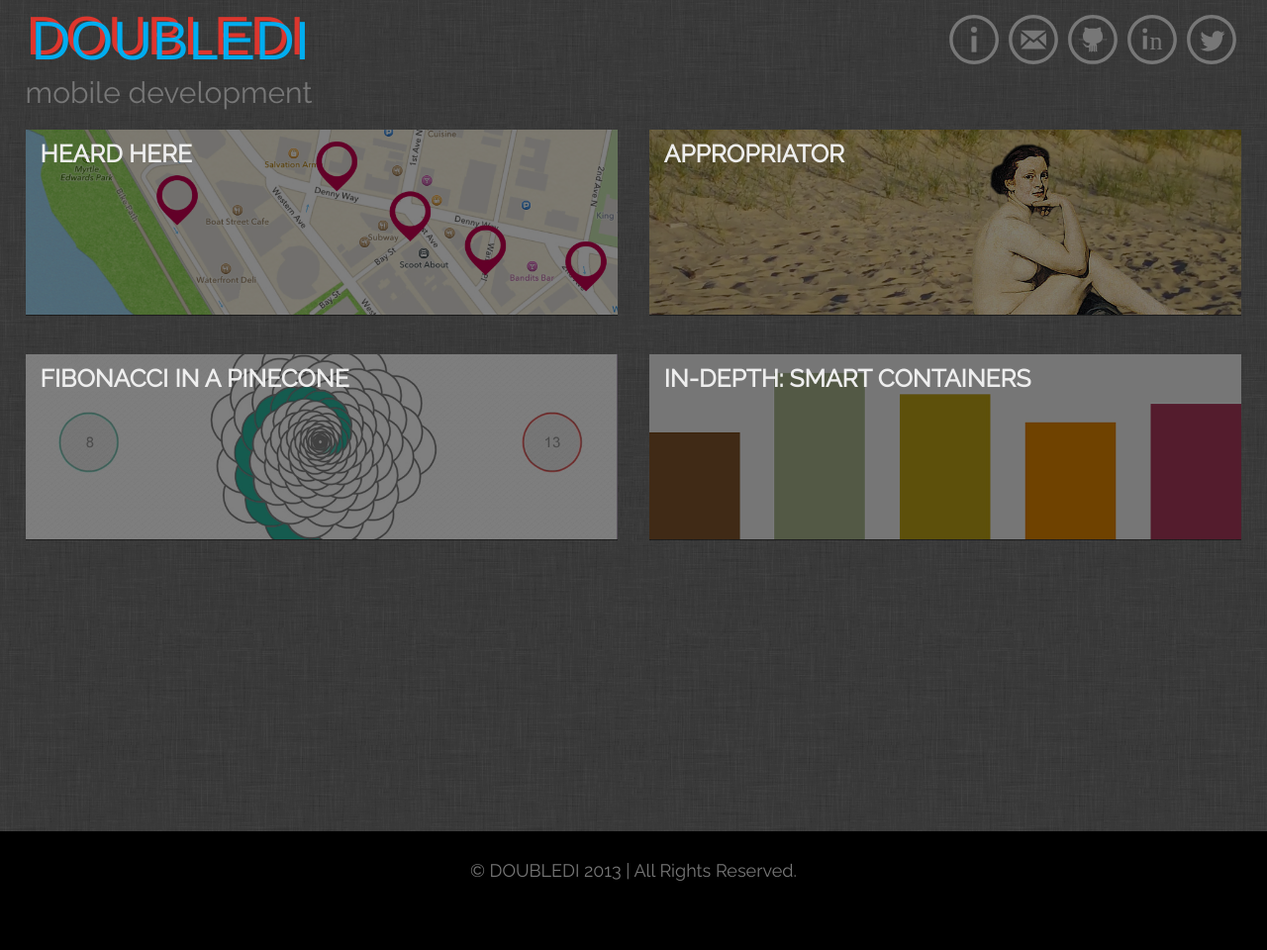
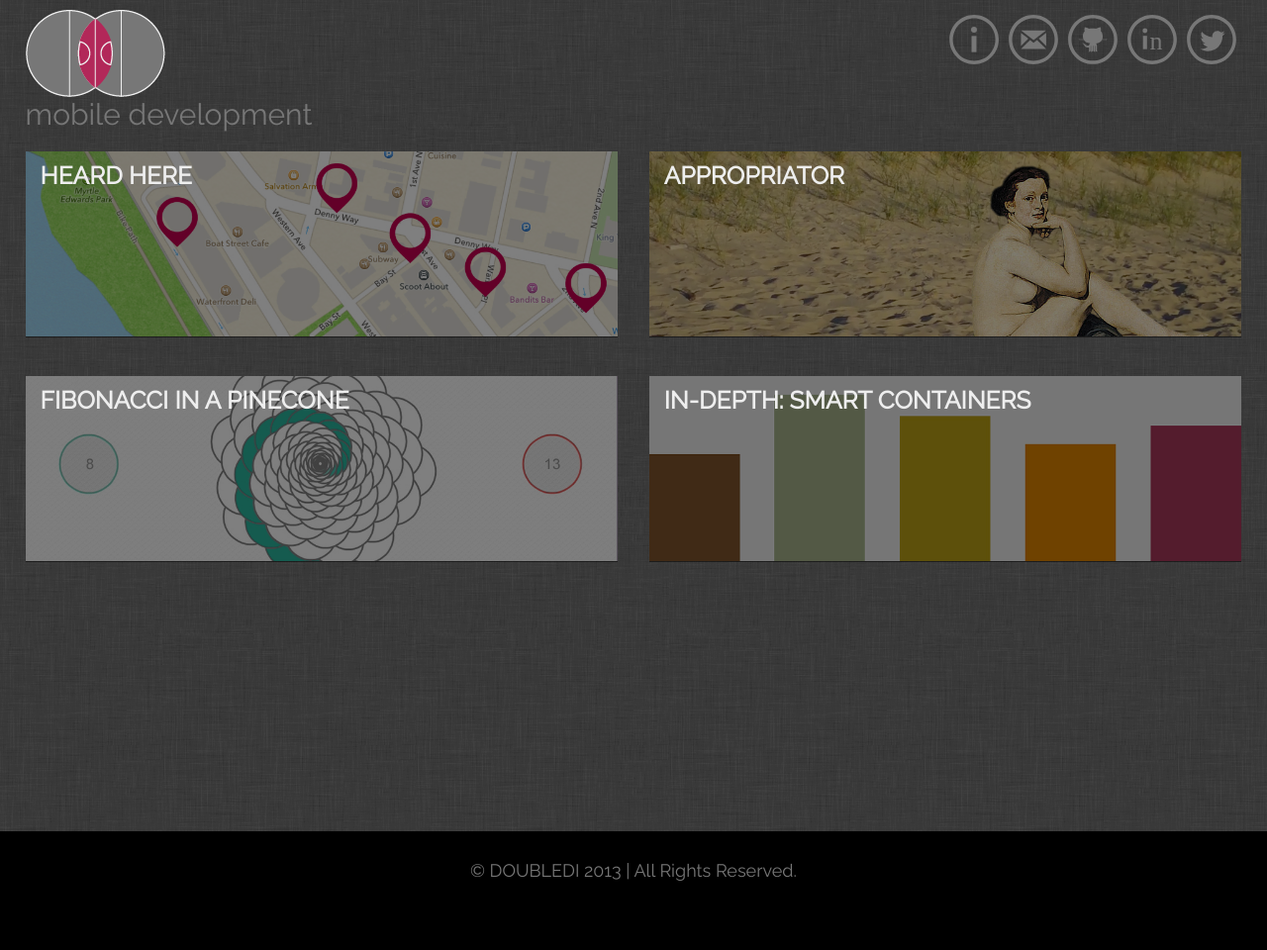
Before and after one commit to diannamertz/doubledi.github.com, a Jekyll site: the page built from index.html, in a window 1280 px wide. Shown: the whole page at 99% size. Built offline with Jekyll 4.4.1, drawn with Linux system fonts in a browser that asks for light colours.

Commit message:
logo change

```diff
--- a/_layouts/default.html
+++ b/_layouts/default.html
@@ -1,4 +1,4 @@
-    <!DOCTYPE html>
+<!DOCTYPE html>
     <html>
     <head>
       <meta charset=utf-8 />
@@ -37,6 +37,7 @@
                     <a href="#myModal" role="btn" data-toggle="modal"> <img src="/img/icon-info.svg"></a>
                 </li>
                 </ul>
+                <!--
                 <svg  version="1.1"
                       id="Layer_1"
                       xmlns="http://www.w3.org/2000/svg"
@@ -60,6 +61,8 @@
                       font-size="55">DOUBLEDI</text>
                       </a>
                 </svg>
+              -->
+              <a href="/index.html" target="_top"><img src="/img/logo.png"></a>
                 <div  class="subfont">mobile development</div>
             </nav>
           </div> <!--row-fluid-->
```
Also changed, not shown: img/logo.png (added).
